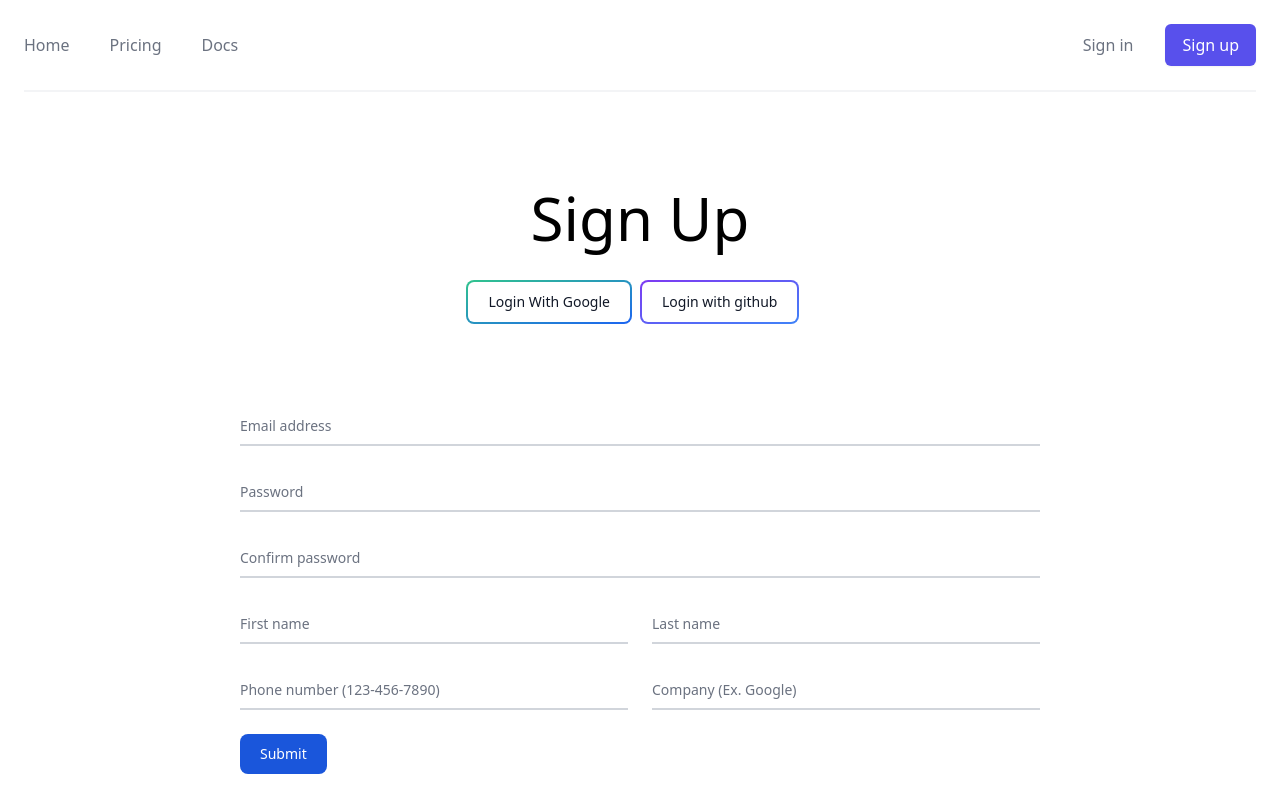
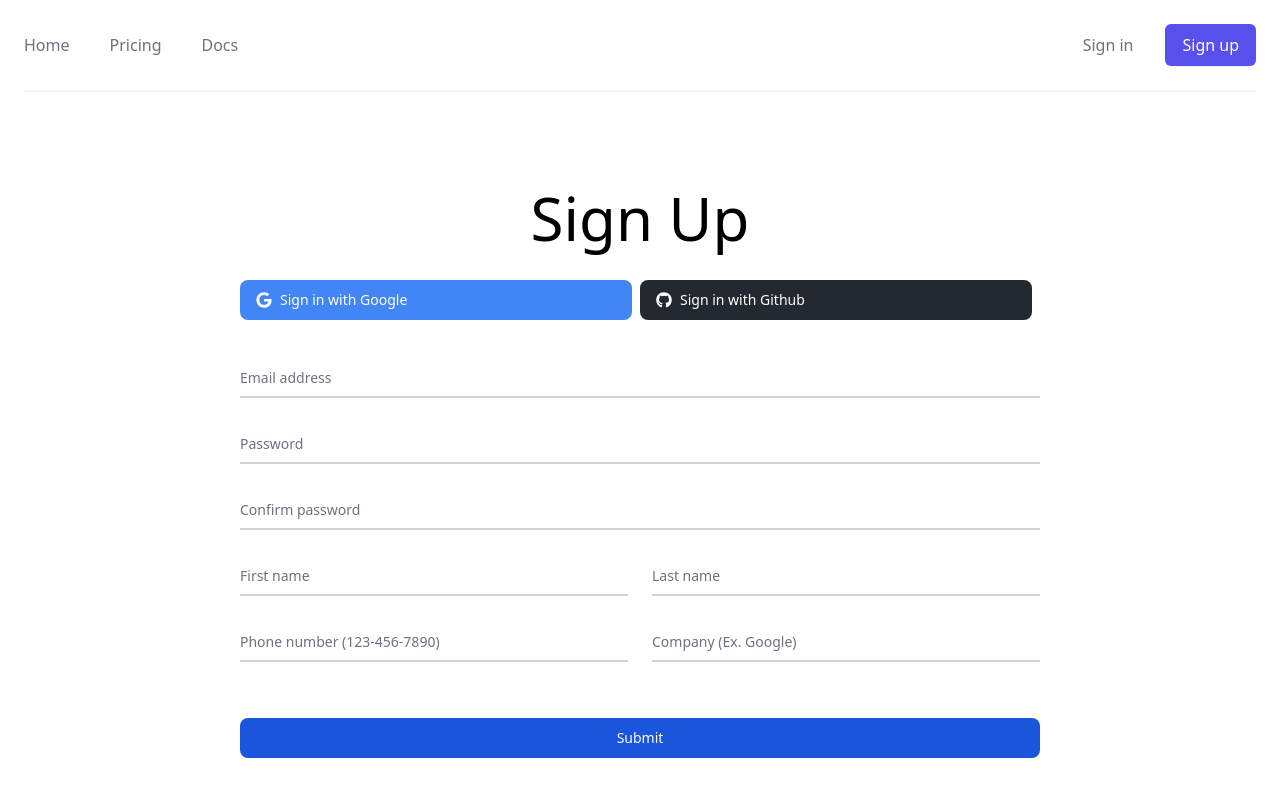
Before and after one commit to BITA-SSPU/next-bita, a Next.js app: page /signup in a window 1280 px wide. Shown: the top 800 px of the page. Built offline with nearby package versions, Linux system fonts and the light colour scheme.

Commit message:
Use Firestore and Updated Form
Added Easy-Peasy for State Management as well

```diff
--- a/components/signup/Signup.js
+++ b/components/signup/Signup.js
@@ -1,18 +1,21 @@
 import { fi } from "faker/lib/locales";
 import React from "react";
 import { useState } from "react";
+import { useRouter } from "next/router";
 import {
   useCreateUserWithEmailAndPassword,
   useSignInWithGithub,
 } from "react-firebase-hooks/auth";
 import firebase from "../../firebase/config";
 import { motion } from "framer-motion";
+import { getAuth, signInWithRedirect, GoogleAuthProvider } from "firebase/auth";
 
-import { getAuth, signInWithRedirect, GoogleAuthProvider } from "firebase/auth";
+const projectfirestore = firebase.firestore();
 
 function Signup() {
   const provider = new GoogleAuthProvider();
   const auth = firebase.auth();
+  const router = useRouter();
 
   const handleGoogleSignUp = () => {
     signInWithRedirect(auth, provider)
@@ -46,6 +49,28 @@
   const [createUserWithEmailAndPassword, user, loading, error] =
     useCreateUserWithEmailAndPassword(auth);
 
+  const handleNameAdd = (firstName, lastName, phoneNumber, company, email) => {
+    projectfirestore
+      .collection("users")
+      .add({
+        firstName: firstName,
+        lastName: lastName,
+        phoneNumber: phoneNumber,
+        company: company,
+        email: email,
+        createdAt: firebase.firestore.FieldValue.serverTimestamp(),
+      })
+      .then((res) => {
+        console.log(res);
+        setTimeout(() => {
+          router.push("/analytics");
+        }, 1000);
+      })
+      .catch((err) => {
+        console.log(err);
+      });
+  };
+
   const [signInWithGithub, userGithub, loadingGithub, errorGithub] =
     useSignInWithGithub(auth);
 
@@ -53,32 +78,73 @@
     <>
       <form className="w-[800px] mx-auto mt-24 h-screen">
         <h1 className="text-6xl text-center mb-8">Sign Up</h1>
-        <div className="grid grid-cols-2">
+        {user && (
+          <div
+            class="p-4 mb-4 text-sm text-green-700 bg-green-100 rounded-lg dark:bg-gray-800 dark:text-green-400"
+            role="alert"
+          >
+            <span class="font-medium">
+              Successfully registed {user.user.email}
+            </span>
+          </div>
+        )}
+        {error && (
+          <div
+            class="p-4 mb-4 text-sm text-red-700 bg-red-100 rounded-lg dark:bg-gray-800 dark:text-red-400"
+            role="alert"
+          >
+            <span class="font-medium">{error.message}</span>
+          </div>
+        )}
+        {loading && <p>Loading...</p>}
+        <div className="grid grid-cols-2 mb-7">
           <button
-            class="relative inline-flex items-center justify-center p-0.5 mb-20 mr-2 overflow-hidden text-sm font-medium text-gray-900 rounded-lg group bg-gradient-to-br from-green-400 to-blue-600 group-hover:from-green-400 group-hover:to-blue-600 hover:text-white dark:text-white focus:ring-4 focus:outline-none focus:ring-green-200 dark:focus:ring-green-800 mx-auto"
-            onClick={(e) => {
-              handleGoogleSignUp();
-            }}
+            type="button"
+            class="text-white bg-[#4285F4] hover:bg-[#4285F4]/90 focus:ring-4 focus:outline-none focus:ring-[#4285F4]/50 font-medium rounded-lg text-sm px-5 py-2.5 text-center inline-flex items-center dark:focus:ring-[#4285F4]/55 mr-2 mb-2"
+            onClick={() => handleGoogleSignUp()}
           >
-            <span class="relative px-5 py-2.5 transition-all ease-in duration-75 bg-white dark:bg-gray-900 rounded-md group-hover:bg-opacity-0">
-              Login With Google
-            </span>
+            <svg
+              class="w-4 h-4 mr-2 -ml-1"
+              aria-hidden="true"
+              focusable="false"
+              data-prefix="fab"
+              data-icon="google"
+              role="img"
+              xmlns="http://www.w3.org/2000/svg"
+              viewBox="0 0 488 512"
+            >
+              <path
+                fill="currentColor"
+                d="M488 261.8C488 403.3 391.1 504 248 504 110.8 504 0 393.2 0 256S110.8 8 248 8c66.8 0 123 24.5 166.3 64.9l-67.5 64.9C258.5 52.6 94.3 116.6 94.3 256c0 86.5 69.1 156.6 153.7 156.6 98.2 0 135-70.4 140.8-106.9H248v-85.3h236.1c2.3 12.7 3.9 24.9 3.9 41.4z"
+              ></path>
+            </svg>
+            Sign in with Google
           </button>
           <button
-            class="relative w-fit h-fit inline-flex items-center justify-center p-0.5 mb-2 mr-2 overflow-hidden text-sm font-medium text-gray-900 rounded-lg group bg-gradient-to-br from-purple-600 to-blue-500 group-hover:from-purple-600 group-hover:to-blue-500 hover:text-white dark:text-white focus:ring-4 focus:outline-none focus:ring-blue-300 dark:focus:ring-blue-800"
+            type="button"
+            className="text-white bg-[#24292F] hover:bg-[#24292F]/90 focus:ring-4 focus:outline-none focus:ring-[#24292F]/50 font-medium rounded-lg text-sm px-5 py-2.5 text-center inline-flex items-center dark:focus:ring-gray-500 dark:hover:bg-[#050708]/30 mr-2 mb-2"
             onClick={() => signInWithGithub()}
           >
-            <span class="relative px-5 py-2.5 transition-all ease-in duration-75 bg-white dark:bg-gray-900 rounded-md group-hover:bg-opacity-0">
-              Login with github
-            </span>
+            <svg
+              className="w-4 h-4 mr-2 -ml-1"
+              aria-hidden="true"
+              focusable="false"
+              data-prefix="fab"
+              data-icon="github"
+              role="img"
+              xmlns="http://www.w3.org/2000/svg"
+              viewBox="0 0 496 512"
+            >
+              <path
+                fill="currentColor"
+                d="M165.9 397.4c0 2-2.3 3.6-5.2 3.6-3.3 .3-5.6-1.3-5.6-3.6 0-2 2.3-3.6 5.2-3.6 3-.3 5.6 1.3 5.6 3.6zm-31.1-4.5c-.7 2 1.3 4.3 4.3 4.9 2.6 1 5.6 0 6.2-2s-1.3-4.3-4.3-5.2c-2.6-.7-5.5 .3-6.2 2.3zm44.2-1.7c-2.9 .7-4.9 2.6-4.6 4.9 .3 2 2.9 3.3 5.9 2.6 2.9-.7 4.9-2.6 4.6-4.6-.3-1.9-3-3.2-5.9-2.9zM244.8 8C106.1 8 0 113.3 0 252c0 110.9 69.8 205.8 169.5 239.2 12.8 2.3 17.3-5.6 17.3-12.1 0-6.2-.3-40.4-.3-61.4 0 0-70 15-84.7-29.8 0 0-11.4-29.1-27.8-36.6 0 0-22.9-15.7 1.6-15.4 0 0 24.9 2 38.6 25.8 21.9 38.6 58.6 27.5 72.9 20.9 2.3-16 8.8-27.1 16-33.7-55.9-6.2-112.3-14.3-112.3-110.5 0-27.5 7.6-41.3 23.6-58.9-2.6-6.5-11.1-33.3 2.6-67.9 20.9-6.5 69 27 69 27 20-5.6 41.5-8.5 62.8-8.5s42.8 2.9 62.8 8.5c0 0 48.1-33.6 69-27 13.7 34.7 5.2 61.4 2.6 67.9 16 17.7 25.8 31.5 25.8 58.9 0 96.5-58.9 104.2-114.8 110.5 9.2 7.9 17 22.9 17 46.4 0 33.7-.3 75.4-.3 83.6 0 6.5 4.6 14.4 17.3 12.1C428.2 457.8 496 362.9 496 252 496 113.3 383.5 8 244.8 8zM97.2 352.9c-1.3 1-1 3.3 .7 5.2 1.6 1.6 3.9 2.3 5.2 1 1.3-1 1-3.3-.7-5.2-1.6-1.6-3.9-2.3-5.2-1zm-10.8-8.1c-.7 1.3 .3 2.9 2.3 3.9 1.6 1 3.6 .7 4.3-.7 .7-1.3-.3-2.9-2.3-3.9-2-.6-3.6-.3-4.3 .7zm32.4 35.6c-1.6 1.3-1 4.3 1.3 6.2 2.3 2.3 5.2 2.6 6.5 1 1.3-1.3 .7-4.3-1.3-6.2-2.2-2.3-5.2-2.6-6.5-1zm-11.4-14.7c-1.6 1-1.6 3.6 0 5.9 1.6 2.3 4.3 3.3 5.6 2.3 1.6-1.3 1.6-3.9 0-6.2-1.4-2.3-4-3.3-5.6-2z"
+              ></path>
+            </svg>
+            Sign in with Github
           </button>
         </div>
 
         <div className="relative z-0 w-full mb-6 group">
-          {user && <p>Registered User: {user.user.email}</p>}
-          {error && <p>Error: {error.message}</p>}
-          {loading && <p>Loading...</p>}
-
           <input
             value={email}
             onChange={(e) => setEmail(e.target.value)}
@@ -138,6 +204,7 @@
               id="floating_first_name"
               className="block py-2.5 px-0 w-full text-sm text-gray-900 bg-transparent border-0 border-b-2 border-gray-300 appearance-none dark:text-white dark:border-gray-600 dark:focus:border-blue-500 focus:outline-none focus:ring-0 focus:border-blue-600 peer"
               placeholder=" "
+              onChange={(e) => setFirstName(e.target.value)}
               required
             />
             <label
@@ -153,7 +220,8 @@
               name="floating_last_name"
               id="floating_last_name"
               className="block py-2.5 px-0 w-full text-sm text-gray-900 bg-transparent border-0 border-b-2 border-gray-300 appearance-none dark:text-white dark:border-gray-600 dark:focus:border-blue-500 focus:outline-none focus:ring-0 focus:border-blue-600 peer"
-              placeholder=" "
+              placeholder=""
+              onChange={(e) => setLastName(e.target.value)}
               required
             />
             <label
@@ -168,11 +236,12 @@
           <div className="relative z-0 w-full mb-6 group">
             <input
               type="tel"
-              pattern="[0-9]{3}-[0-9]{3}-[0-9]{4}"
+              pattern="[0-9]{10}"
               name="floating_phone"
               id="floating_phone"
               className="block py-2.5 px-0 w-full text-sm text-gray-900 bg-transparent border-0 border-b-2 border-gray-300 appearance-none dark:text-white dark:border-gray-600 dark:focus:border-blue-500 focus:outline-none focus:ring-0 focus:border-blue-600 peer"
               placeholder=" "
+              onChange={(e) => setPhoneNumber(e.target.value)}
               required
             />
             <label
@@ -189,6 +258,7 @@
               id="floating_company"
               className="block py-2.5 px-0 w-full text-sm text-gray-900 bg-transparent border-0 border-b-2 border-gray-300 appearance-none dark:text-white dark:border-gray-600 dark:focus:border-blue-500 focus:outline-none focus:ring-0 focus:border-blue-600 peer"
               placeholder=" "
+              onChange={(e) => setCompany(e.target.value)}
               required
             />
             <label
@@ -200,9 +270,13 @@
           </div>
         </div>
         <button
-          onClick={() => createUserWithEmailAndPassword(email, password)}
+          onClick={(e) => {
+            e.preventDefault();
+            createUserWithEmailAndPassword(email, password);
+            handleNameAdd(firstName, lastName, phoneNumber, company, email);
+          }}
           type="submit"
-          className="text-white bg-blue-700 hover:bg-blue-800 focus:ring-4 focus:outline-none focus:ring-blue-300 font-medium rounded-lg text-sm w-full sm:w-auto px-5 py-2.5 text-center dark:bg-blue-600 dark:hover:bg-blue-700 dark:focus:ring-blue-800"
+          className="text-white bg-blue-700 hover:bg-blue-800 focus:ring-4 focus:outline-none focus:ring-blue-300 font-medium rounded-lg text-sm w-full sm:w-auto px-5 py-2.5 text-center dark:bg-blue-600 md:w-full dark:hover:bg-blue-700 dark:focus:ring-blue-800 mt-8"
         >
           Submit
         </button>
--- a/package.json
+++ b/package.json
@@ -13,6 +13,7 @@
     "ag-grid-community": "^28.2.1",
     "ag-grid-react": "^28.2.1",
     "chart.js": "^4.1.1",
+    "easy-peasy": "^5.2.0",
     "faker": "^5.5.3",
     "firebase": "^9.15.0",
     "flowbite": "^1.6.0",
--- a/pages/index.js
+++ b/pages/index.js
@@ -137,6 +137,7 @@
                 rows={4}
               />
             </div>
+            <button>Submit</button>
           </form>
         </div>
       </div>
```
Also changed, not shown: firebase/config.js (+9 -11 lines), 1 other file (tests, documents, lock files or other folders).
